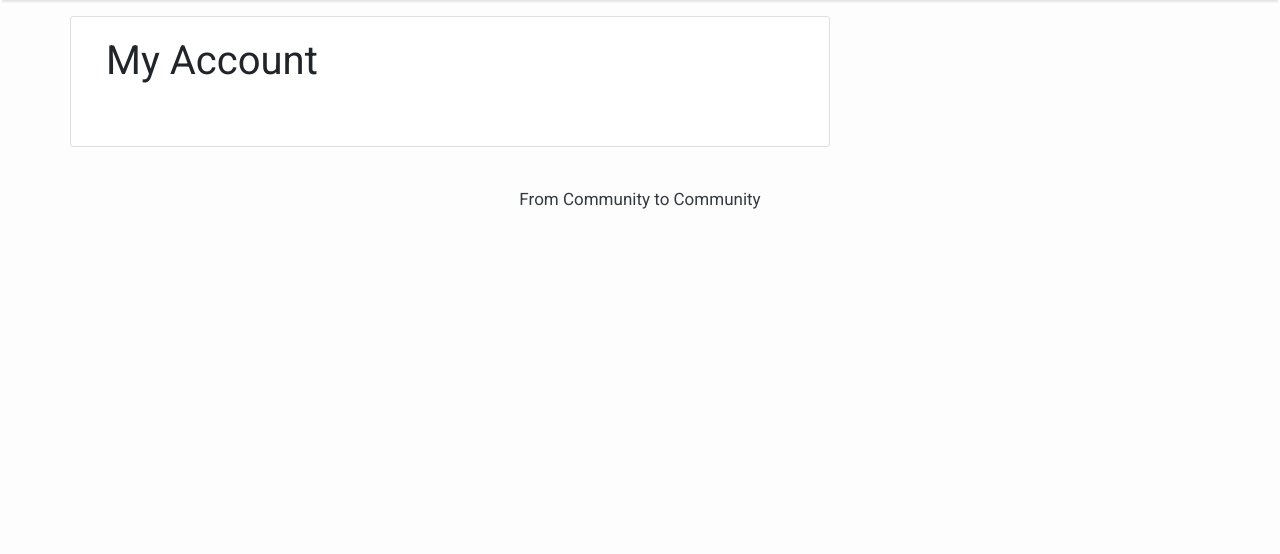
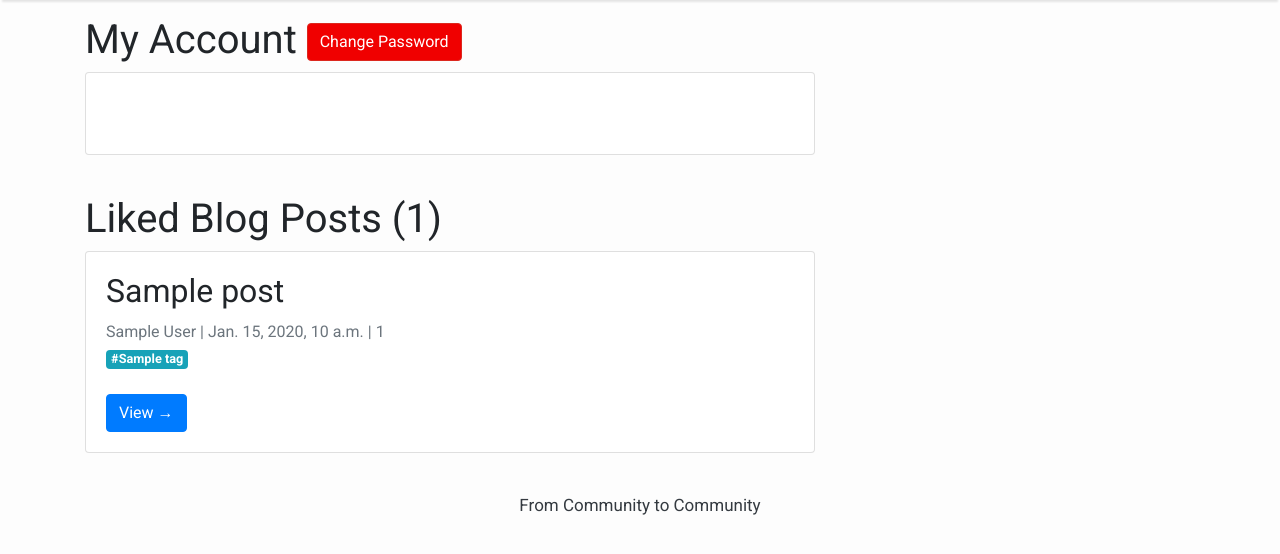
Before and after one commit to aliaramli/mini_blog, a Django app: template templates/registration/profile.html in a window 1280 px wide. Shown: the part 58-612 px from the top of the page. Run offline with Django 3.2, Linux system fonts and the light colour scheme; the template is opened without the code that fills it: most values are stand-ins (such as "Sample title", 1, 10 or a date in 2020); parts of the project's set-up code (start-up, migrations or seed data) failed here and were passed over; some libraries are stand-ins or nearby versions.

Commit message:
add likes post list

```diff
--- a/templates/registration/profile.html
+++ b/templates/registration/profile.html
@@ -1,16 +1,21 @@
-{% extends '../base.html' %} {% block content %}
+{% extends '../base.html' %}
+{% block content %}
 
 <div class="container">
   <div class="row">
-    <div class="col-md-8 card mb-4  mt-3 left  top">
-      <div class="card-body">
-        <h1>{% block title %} My Account {% endblock title %}</h1>
+        <div class="col-md-8 mt-3 left">
+        <h1> My Account <a href="{% url 'password_change' %}"
+           class="btn btn-danger">Change Password</a></h1>
+        <div class="card mb-4">
+        <div class="card-body">
         <p class=" text-muted">{{ user.username }} </p>
         <p class="card-text ">{{ user.email | safe }}</p>
         <br/>
+
   </div>
 </div>
   </div>
+</div>
 </div>
 {% if user.role == 1 %}
 <div class="container">
@@ -26,7 +31,7 @@
                 <div class="card-body">
                     <h2 class="card-title">{{ post.title }}</h2>
                     {% with post.status as status_index %}
-                    <p class="card-text text-muted h6">{{ post.author }} | {{ post.created_on }} | {{ post.status }} | {{ status.status_index }} </p>
+                    <p class="card-text text-muted h6">{{ post.author }} | {{ post.created_on }} | {% ifequal post.status 1%} <font color="red">Pending for approval</font> {% else %} <font color="green">Published</font> {% endifequal%}</p>
                     {% endwith %}
                     <div style="display:flex">
                       {% for tag in post.tags.all %}
@@ -40,4 +45,30 @@
             {% endfor %}
         </div>
 {% endif %}
-{% endblock content %}
+<div class="container">
+    <div class="row">
+        <!-- Liked Posts -->
+        <div class="col-md-8 mt-3 left">
+            <h1>Liked Blog Posts ({{liked_posts.count}}) </h1>
+            {% for pref in liked_posts %}
+            <div class="card mb-4">
+                <div class="card-body">
+                    <h2 class="card-title">{{ pref.post.title }}</h2>
+                    {% with pref.post.status as status_index %}
+                    <p class="card-text text-muted h6">{{ pref.post.author }} | {{ pref.post.created_on }} | {{ status.status_index }} </p>
+                    {% endwith %}
+                    <div style="display:flex">
+                      {% for tag in pref.post.tags.all %}
+                      <a href="{% url 'tagged' tag.slug %}" class="mr-1 badge badge-info">#{{ tag }}</a>
+                      {% endfor %}
+                    </div>
+                    <br/>
+                    <a href="{% url 'post_detail' pref.post.slug  %}" class="btn btn-primary">View &rarr;</a>
+                </div>
+            </div>
+            {% endfor %}
+            </div>
+            </div>
+        </div>
+
+{% endblock %}
```
